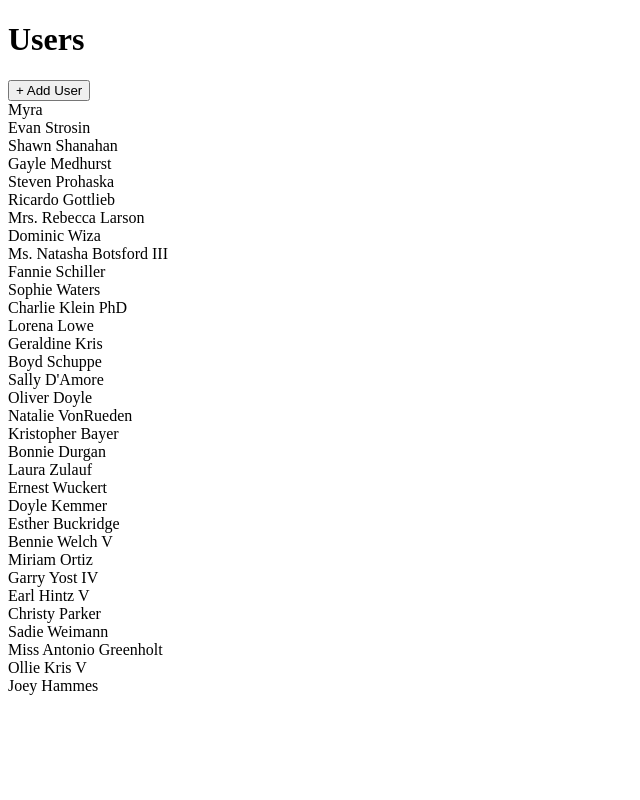
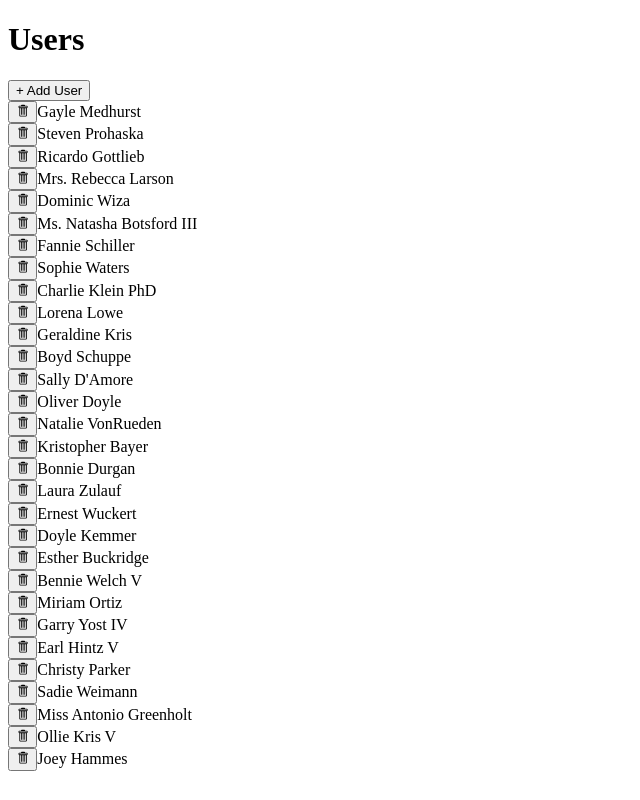
Before and after one commit to Pawelv9/media, a React (Create React App) app: page / in a window 1280 px wide. Shown: the whole page, without its empty margins (0-640 px from the left). Built offline with nearby package versions, Linux system fonts and the light colour scheme; data requests are answered from the project's data file.

Commit message:
deleting the user

```diff
--- a/db.json
+++ b/db.json
@@ -1,17 +1,5 @@
 {
   "users": [
-    {
-      "id": "1",
-      "name": "Myra"
-    },
-    {
-      "id": "b437",
-      "name": "Evan Strosin"
-    },
-    {
-      "id": "e61b",
-      "name": "Shawn Shanahan"
-    },
     {
       "id": "a989",
       "name": "Gayle Medhurst"
--- a/src/components/UsersListItem.js
+++ b/src/components/UsersListItem.js
@@ -1,12 +1,25 @@
-import React from 'react';
+import { GoTrashcan } from 'react-icons/go';
+import Button from './Button';
+import { removeUser } from '../store';
+import { useThunk } from '../hooks/use-thunk';
 
 function UsersListItem({ user }) {
+    const [doRemoveUser, isLoading, error] = useThunk(removeUser);
+
+    const handleClick = () => {
+        doRemoveUser(user);
+    };
+
     return (
-            <div key={user.id} className='mb-2 border rounded'>
-                <div className='flex p-2 justify-between items-center cursor-pointer'>
-                    {user.name}
-                </div>
+        <div className="mb-2 border rounded">
+            <div className="flex p-2 justify-between items-center cursor-pointer">
+                <Button loading={isLoading} onClick={handleClick}>
+                    <GoTrashcan />
+                </Button>
+                {error && <div>Error deleting user.</div>}
+                {user.name}
             </div>
+        </div>
     );
 }
 
```
